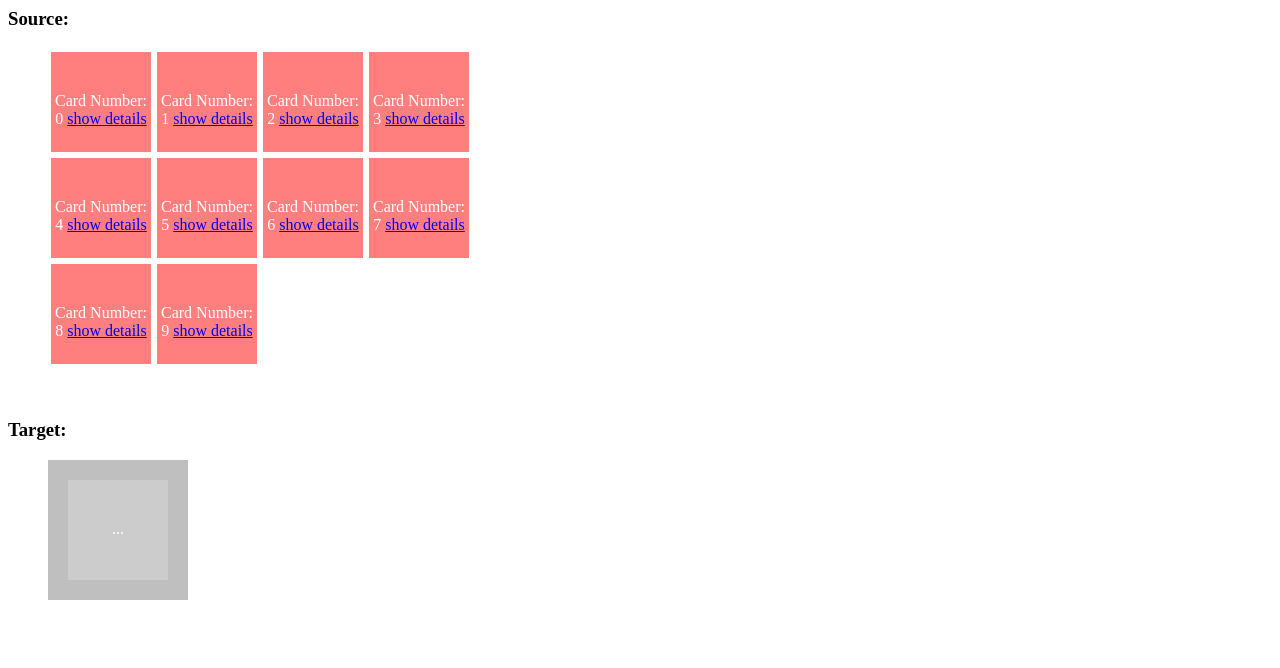
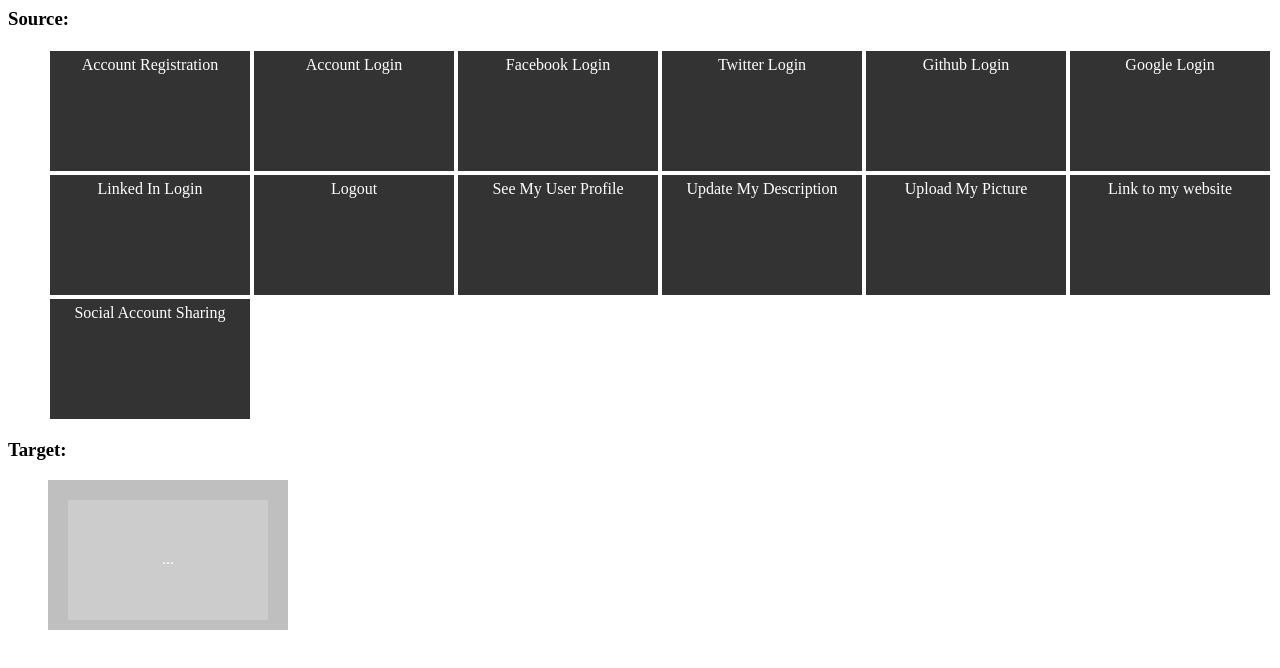
Before and after one commit to avanslaars/avanslaars.github.io, a website: page ng_estimation_poc/index.html in a window 1280 px wide. Drawn offline with Linux system fonts and the light colour scheme.

Commit message:
Updated some colors and set cards source to come from json file

```diff
--- /dev/null
+++ b/ng_estimation_poc/cards.json
@@ -0,0 +1,15 @@
+[
+  {"_id":"xyz123", "name":"Account Registration", "description":"As a user, I want to be able to register an account so I can do cool things."},
+  {"_id":"xyz124", "name":"Account Login", "description":"As a user, I want to be able to log into my account so I can do cool things."},
+  {"_id":"xyz125", "name":"Facebook Login", "description":"As a user, I want to be able to connect my Facebook account to this login so I can login with my Facebook account and do cool things."},
+  {"_id":"xyz126", "name":"Twitter Login", "description":"As a user, I want to be able to connect my Twitter account to this login so I can login with my Twitter account and do cool things."},
+  {"_id":"xyz127", "name":"Github Login", "description":"As a user, I want to be able to connect my Github account to this login so I can login with my Github account and do cool things."},
+  {"_id":"xyz128", "name":"Google Login", "description":"As a user, I want to be able to connect my Google account to this login so I can login with my Google account and do cool things."},
+  {"_id":"xyz129", "name":"Linked In Login", "description":"As a user, I want to be able to connect my LinkedIn account to this login so I can login with my LinkedIn account and do cool things."},
+  {"_id":"ayz123", "name":"Logout", "description":"As a user, I want to be able to logout so nobody else with access my account when I'm not around."},
+  {"_id":"byz123", "name":"See My User Profile", "description":"As a user, I want to be able to view my personal user profile"},
+  {"_id":"cyz123", "name":"Update My Description", "description":"As a user, I want to be able to the description in my profile so I can lie to impress others."},
+  {"_id":"dyz123", "name":"Upload My Picture", "description":"As a user, I want to be able to upload a picture for my profile so I can express my individuality or make people think I'm thinner and more attractive than I really am."},
+  {"_id":"eyz123", "name":"Link to my website", "description":"As a user, I want to be able to link to my own website so other people can visit it and write earth shattering stuff like FIRST on the amazing things I write."},
+  {"_id":"fyz123", "name":"Social Account Sharing", "description":"As a user, I want to be able to control if people can see my social networking details or not."}
+]
--- a/ng_estimation_poc/index.html
+++ b/ng_estimation_poc/index.html
@@ -20,12 +20,13 @@
       }
 
       [ng-drag] {
-        width: 100px;
-        height: 100px;
-        background: rgba(255, 0, 0, 0.5);
+        width: 200px;
+        height: 120px;
+        /*background: rgba(255, 0, 0, 0.5);*/
+        background:#333;
         color: white;
         text-align: center;
-        padding-top: 40px;
+        padding-top: 5px;
         display: block;
         cursor: move;
       }
@@ -44,8 +45,8 @@
         display: block;
         position: relative;
         padding: 20px;
-        width: 140px;
-        height: 140px;
+        width: 240px;
+        height: 150px;
         float: left;
       }
 
@@ -72,20 +73,12 @@
       .draglist {
         display: inline-block;
         margin: 0 auto;
-        padding:3;
+        padding:2;
       }
 
-      .sourcelist{
-        max-width:500px;
-      }
-
-      .selected{
-        background-color:red;
-        color:white;
-      }
-
-      .default{
+      div.default{
         background-color:#ccc;
+        padding-top:50;
       }
     </style>
   </head>
@@ -95,24 +88,18 @@
         <h3>Source:</h3>
         <ul class="sourcelist">
           <li ng-repeat="card in sourceStack" class="draglist">
-            <div ng-drag="true" ng-drag-data="card" ng-class="{selected:card.id == selectedCard.id}">
-              {{card.title}}
-              <a href="#" ng-click="showDetails(card)">show details</a>
+            <div ng-drag="true" ng-drag-data="card">
+              {{card.name}}
             </div>
           </li>
         </ul>
       </div>
-      <div id="cardDetails">
-        {{selectedCard.title}}<br/>
-        {{selectedCard.id}}
-      </div>
-
       <div id="targetStack" >
         <h3>Target:</h3>
         <ul>
           <li ng-repeat="card in targetStack" ng-drop="true" ng-drop-success="onDropComplete($index, $data ,$event)">
-            <div ng-drag="card.id != -1" ng-class="{default:card.id == -1}" ng-drag-data="card">
-              {{card.title}}
+            <div ng-drag="card._id != -1" ng-class="{default:card._id == -1}" ng-drag-data="card">
+              {{card.name}}
             </div>
           </li>
         </ul>
@@ -136,7 +123,9 @@
       var pocApp = angular.module('pocApp',['ngDraggable']);
 
       pocApp.controller('MainController', function($scope, stackService){
-        $scope.sourceStack = stackService.getStack();
+        stackService.getStack().success(function(data){
+          $scope.sourceStack = data;
+        });
         // init
         var defaultCard = new Card('...', -1);
         $scope.targetStack = [defaultCard];
@@ -152,26 +141,15 @@
           }else {
             stackService.reorderCards($scope.targetStack, draggedIndex, dropIndex);
           }
-
         };
-
-        $scope.showDetails = function(card){
-          $scope.selectedCard = card;
-        }
-
       });
 
-      pocApp.factory('stackService', function(){
+      pocApp.factory('stackService', function($http){
         var factory = {};
 
         factory.getStack = function(){
-          var cardStack = [];
-
-          for (var i = 0; i < 10; i++) {
-            cardStack.push(new Card("Card Number: "+i, i));
-          }
-
-          return cardStack;
+          // implement $q for more verbose/standard promise return...
+          return $http.get('cards.json');
         };
 
         factory.moveCardToTargetStack = function(target, source, card, dropIndex){
@@ -199,8 +177,8 @@
       });
 
       var Card = function(title, id){
-        this.title = title;
-        this.id = id;
+        this.name = title;
+        this._id = id;
       }
 
     </script>
```
